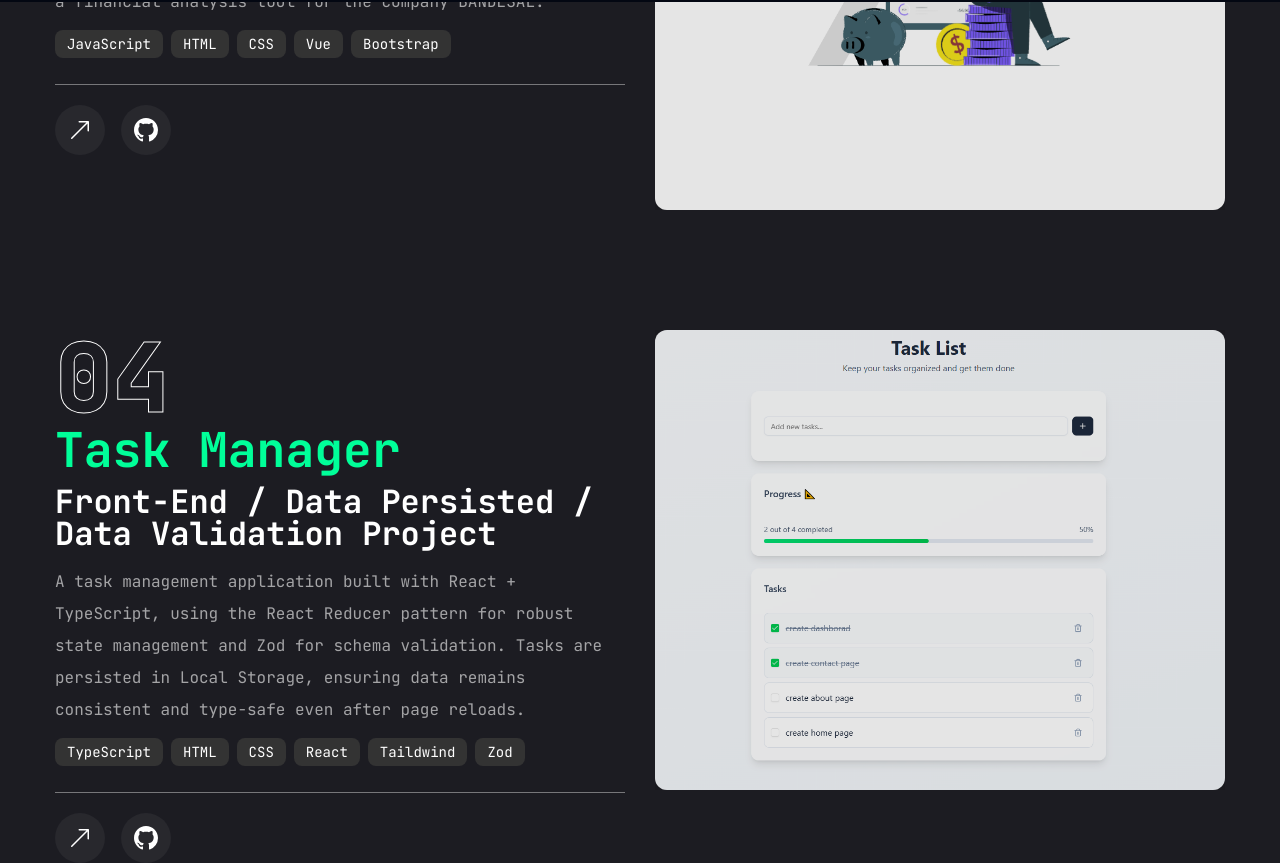
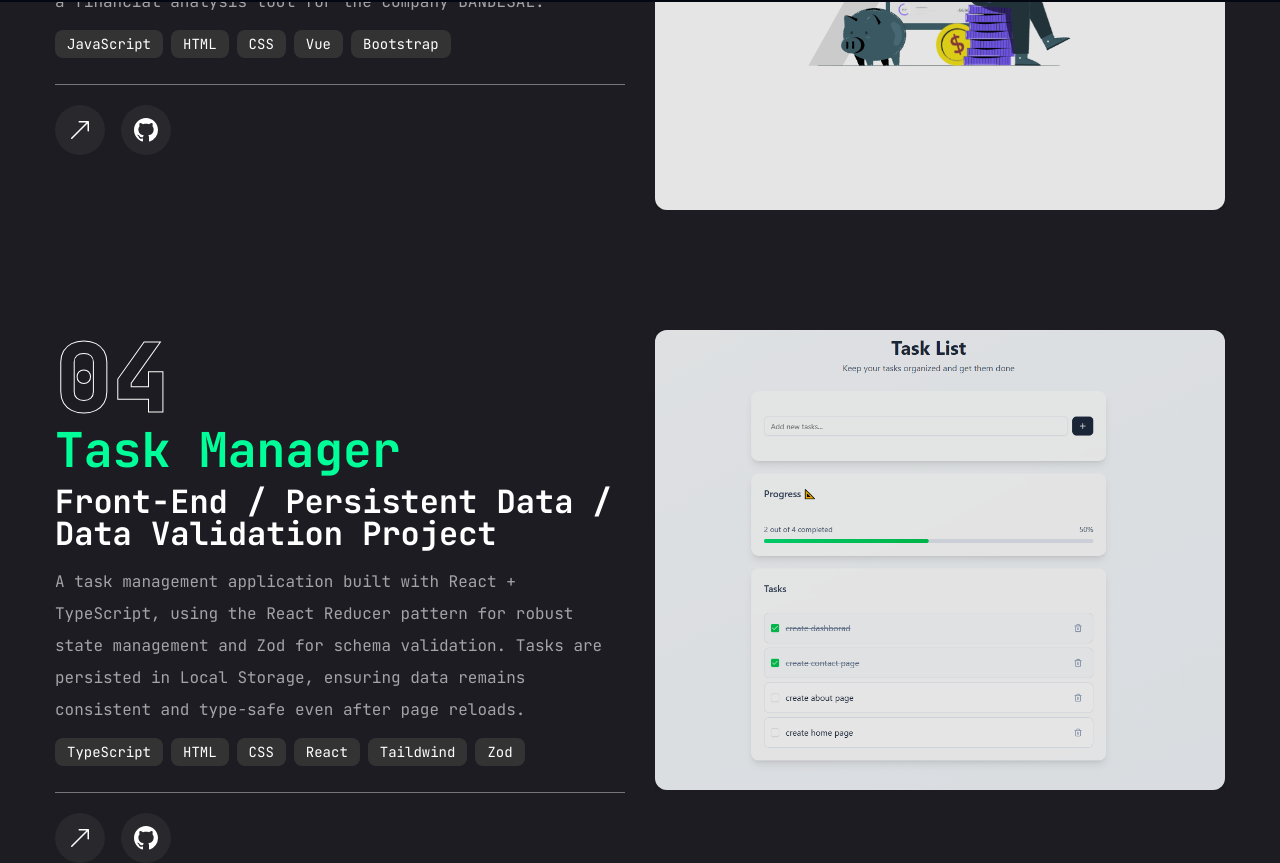
Before and after one commit to MiltonMG/Portfolio-v2, a Next.js app: page /work in a window 1280 px wide. Shown: the part 1598-2461 px from the top of the page. Built offline with nearby package versions, Linux system fonts and the light colour scheme.

Commit message:
Persistent data text

```diff
--- a/app/work/page.jsx
+++ b/app/work/page.jsx
@@ -90,7 +90,7 @@ const projects = [
   },
   {
     num: '04',
-    category: 'Front-End / Data persisted / Data Validation',
+    category: 'Front-End / Persistent data / Data Validation',
     title: 'Task Manager',
     description: 'A task management application built with React + TypeScript, using the React Reducer pattern for robust state management and Zod for schema validation. Tasks are persisted in Local Storage, ensuring data remains consistent and type-safe even after page reloads.',
     stack: [
```
